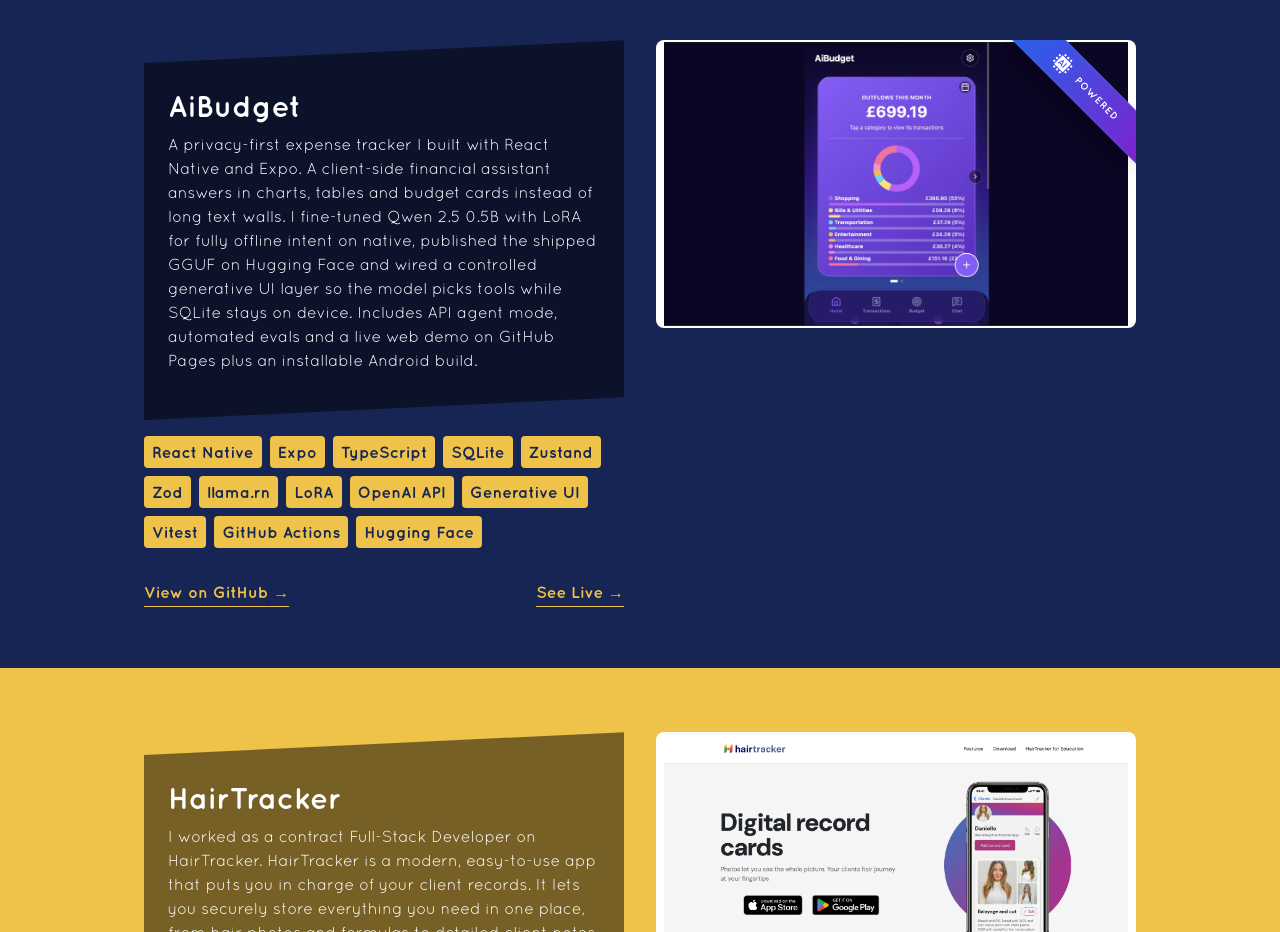
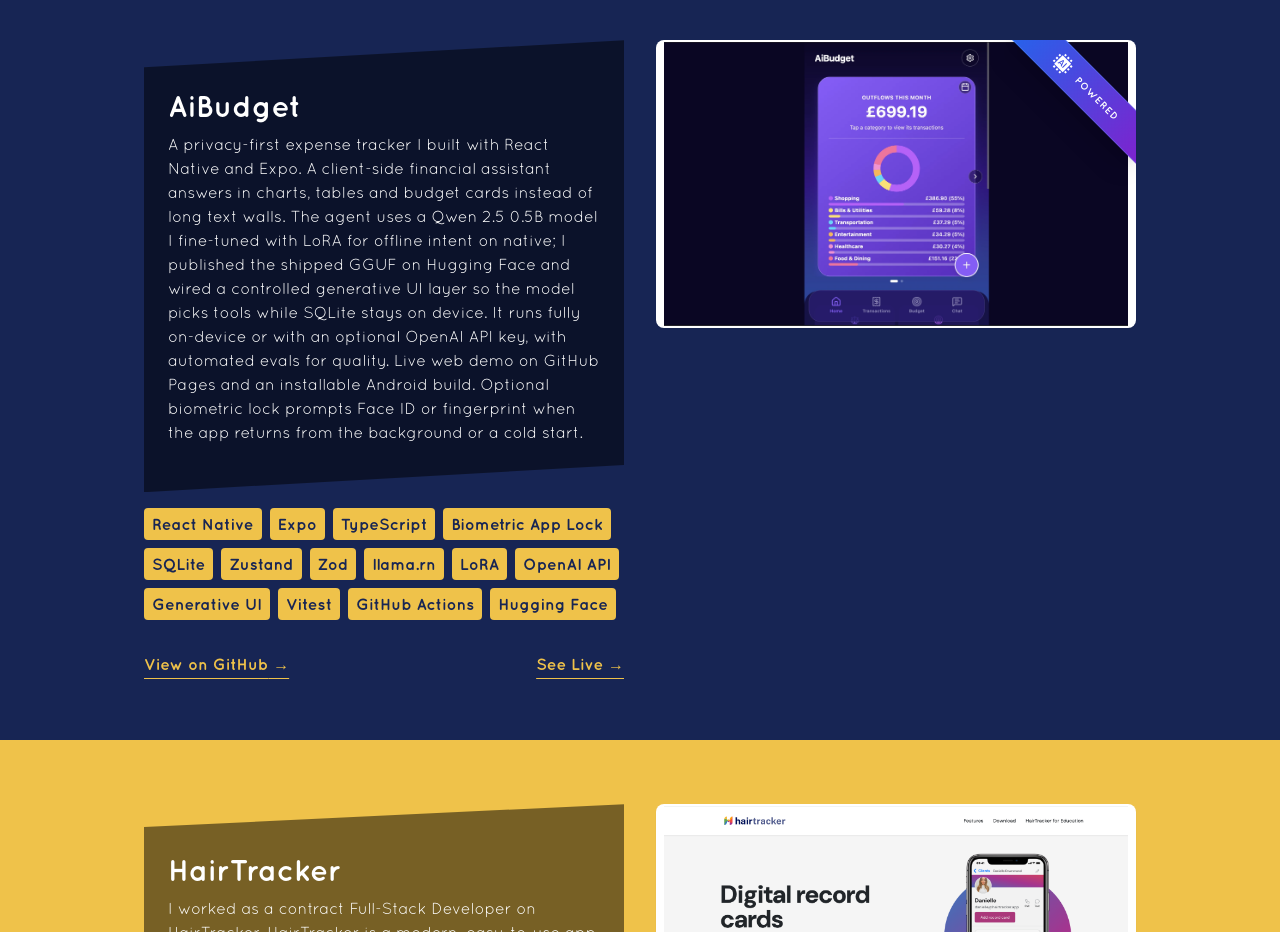
Before and after one commit to paologhidoni/portfolio, a React (Vite) app: page / in a window 1280 px wide. Shown: the part 1540-2472 px from the top of the page. Built offline with nearby package versions, Linux system fonts and the light colour scheme.

Commit message:
Polish AiBudget copy and add biometric app lock to tech stack.

```diff
--- a/src/data/projects.ts
+++ b/src/data/projects.ts
@@ -58,12 +58,13 @@
     id: "project-10",
     title: "AiBudget",
     description:
-      "A privacy-first expense tracker I built with React Native and Expo. A client-side financial assistant answers in charts, tables and budget cards instead of long text walls. I fine-tuned Qwen 2.5 0.5B with LoRA for fully offline intent on native, published the shipped GGUF on Hugging Face and wired a controlled generative UI layer so the model picks tools while SQLite stays on device. Includes API agent mode, automated evals and a live web demo on GitHub Pages plus an installable Android build.",
+      "A privacy-first expense tracker I built with React Native and Expo. A client-side financial assistant answers in charts, tables and budget cards instead of long text walls. The agent uses a Qwen 2.5 0.5B model I fine-tuned with LoRA for offline intent on native; I published the shipped GGUF on Hugging Face and wired a controlled generative UI layer so the model picks tools while SQLite stays on device. It runs fully on-device or with an optional OpenAI API key, with automated evals for quality. Live web demo on GitHub Pages and an installable Android build. Optional biometric lock prompts Face ID or fingerprint when the app returns from the background or a cold start.",
     image: aiBudgetImg,
     technologies: [
       "React Native",
       "Expo",
       "TypeScript",
+      "Biometric App Lock",
       "SQLite",
       "Zustand",
       "Zod",
```
